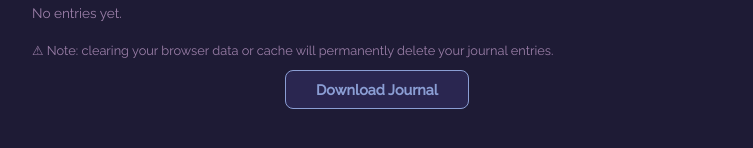
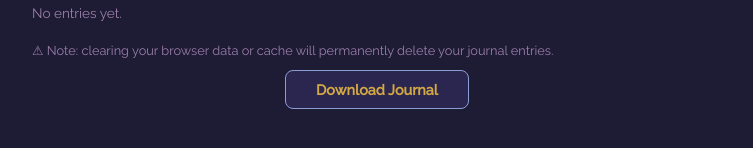
Before and after one commit to orpheseum/dream-keys, a website: page index.html in a window 1280 px wide. Shown: the part 634-782 px from the top of the page, without its empty margins (263-1016 px from the left). Drawn offline with Linux system fonts and the light colour scheme.

Commit message:
Update style.css

```diff
--- a/style.css
+++ b/style.css
@@ -42,7 +42,7 @@ button:hover { background: #b8902f; }
 .journal-delete { float: right; color: #9b7fa8; font-size: 0.8rem; cursor: pointer; font-family: 'Raleway', sans-serif; }
 .journal-delete:hover { color: #f0eefc; }
 #journalWarning { color: #9b7fa8; font-family: 'Raleway', sans-serif; font-size: 0.8rem; margin-top: 20px; line-height: 1.5; }
-#downloadJournalBtn { display: block; margin: 10px auto 0; padding: 10px 30px; background: #2a2650; color: #8b9ed4; border: 1px solid #8b9ed4; border-radius: 8px; font-size: 0.9rem; cursor: pointer; font-family: 'Raleway', sans-serif; }
+#downloadJournalBtn { display: block; margin: 10px auto 0; padding: 10px 30px; background: #2a2650; color: #d4a843; border: 1px solid #8b9ed4; border-radius: 8px; font-size: 0.9rem; cursor: pointer; font-family: 'Raleway', sans-serif; }
 #downloadJournalBtn:hover { background: #3a3660; }
 #symbolsSection { margin-top: 20px; }
 .symbols-label { color: #b39dcc; font-family: 'Raleway', sans-serif; font-size: 0.85rem; margin-bottom: 10px; }
```
